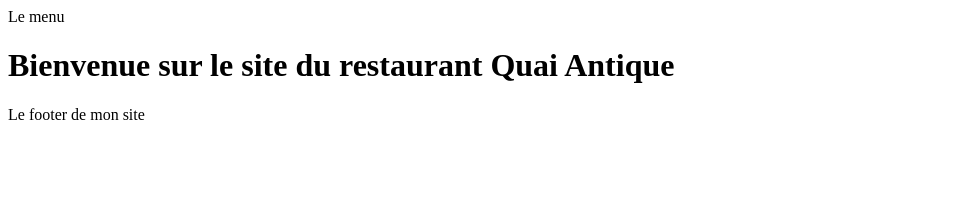
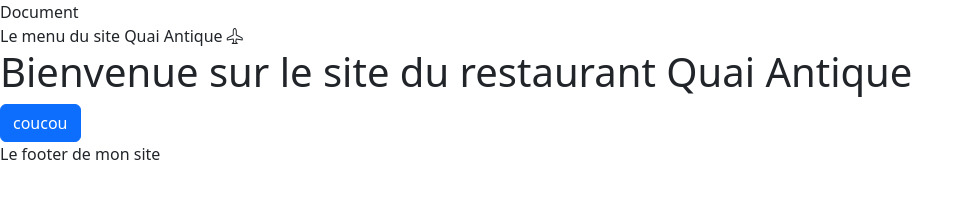
Before and after one commit to Horkii/quaiantique, a website with bundled scripts: page index.html in a window 1280 px wide. Shown: the whole page, without its empty margins (0-974 px from the left). Built offline with nearby package versions, Linux system fonts and the light colour scheme; files whose address does not match are found by name.

Commit message:
install bootstrap + icones

```diff
--- a/index.html
+++ b/index.html
@@ -3,11 +3,14 @@
 <head>
     <meta charset="UTF-8">
     <meta name="viewport" content="width=device-width, initial-scale=1.0">
+
+    <link rel="stylesheet" href="node_modules/bootstrap/dist/css/bootstrap.min.css"/>
+    <link rel="stylesheet" href="node_modules/bootstrap-icons/font/bootstrap-icons.css"
     <title>Document</title>
 </head>
 <body>
 
-  <header>Le menu</header>
+  <header>Le menu du site Quai Antique <i class="bi bi-airplane"></i></header>
 
    <main id="main-page">
     <!-- le contenue de la page sera injectée ici-->
@@ -16,6 +19,7 @@
   <footer>Le footer de mon site</footer>
 
  <script type="module" src="Routers/router.js"></script>
+ <script src="node_modules/bootstrap/dist/js/bootstrap.bundle.min.js"></script>
 
 </body>
 </html>
--- /dev/null
+++ b/package.json
@@ -0,0 +1,6 @@
+{
+  "dependencies": {
+    "bootstrap": "^5.3.8",
+    "bootstrap-icons": "^1.13.1"
+  }
+}
--- a/pages/home.html
+++ b/pages/home.html
@@ -1 +1,3 @@
 <h1>Bienvenue sur le site du restaurant Quai Antique</h1>
+
+<button class="btn btn-primary">coucou</button>
```
Also changed, not shown: 2 other files.
